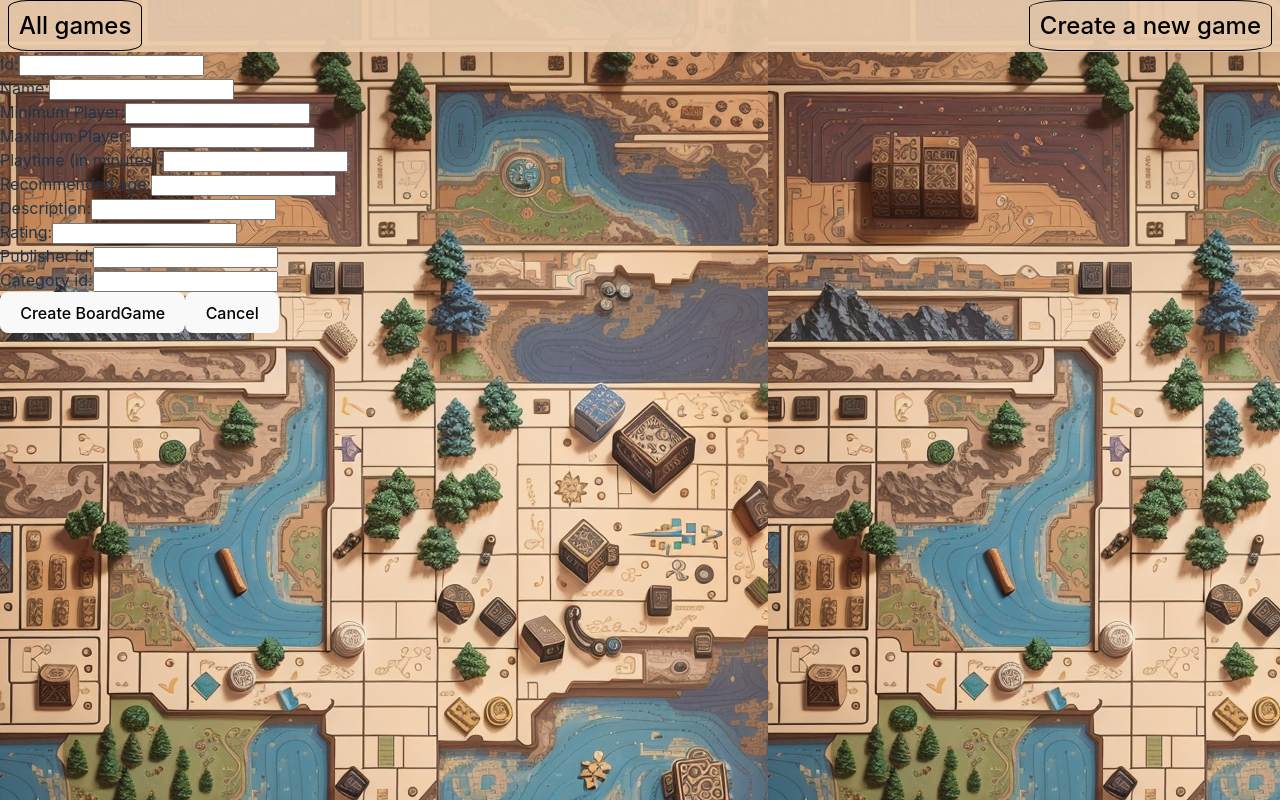
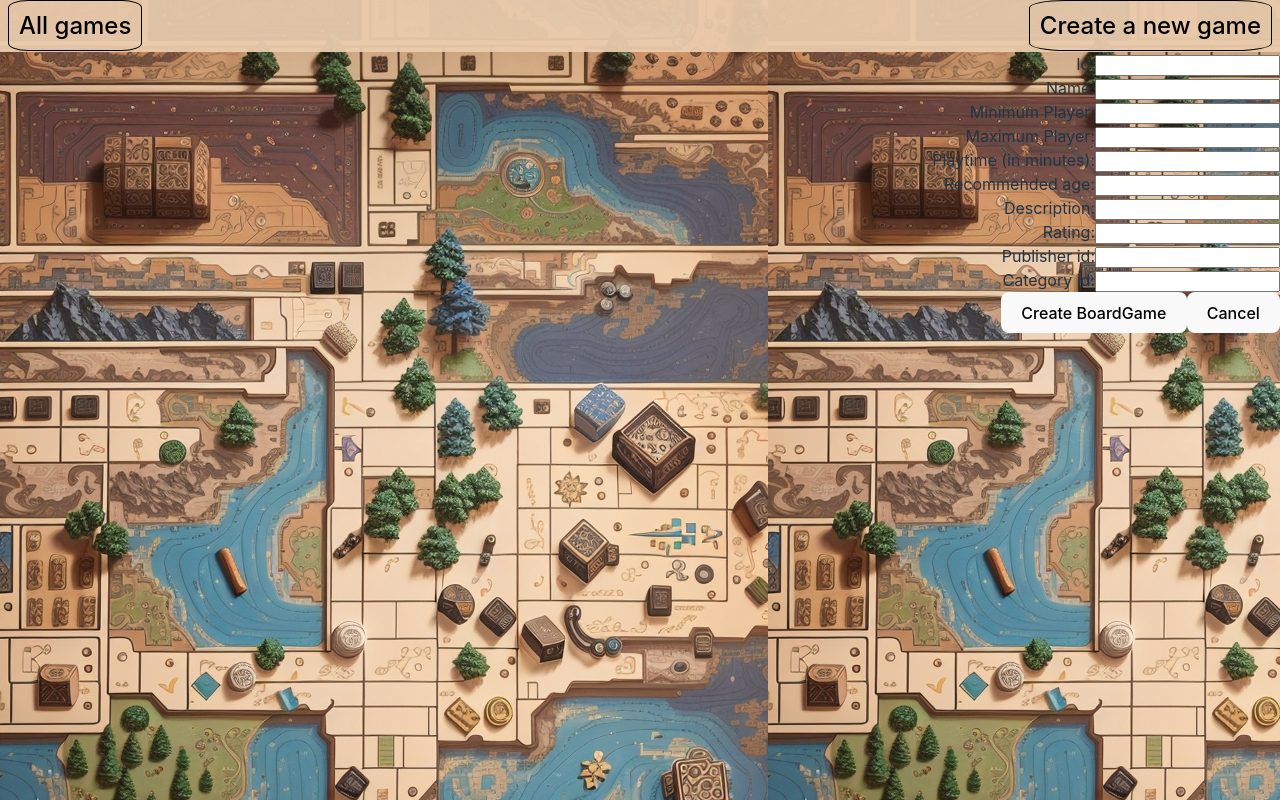
Before and after one commit to CodecoolGlobal/el-proyecte-grande-sprint-1-java-szplkflrn, a React (Vite) app in the folder frontend/: page /games/create in a window 1280 px wide. Built offline with nearby package versions, Linux system fonts and the light colour scheme.

Commit message:
🦄 refactor(index.css): Add aligment to form
Add aligment to form

```diff
--- a/frontend/src/index.css
+++ b/frontend/src/index.css
@@ -110,3 +110,14 @@ button:focus-visible {
 .read-the-docs {
   color: #888;
 }
+
+.BoardForm {
+  margin: auto;
+  justify-content: center;
+  display: flex;
+}
+
+.BoardGameForm {
+  margin: auto;
+  text-align: end;
+}
```
